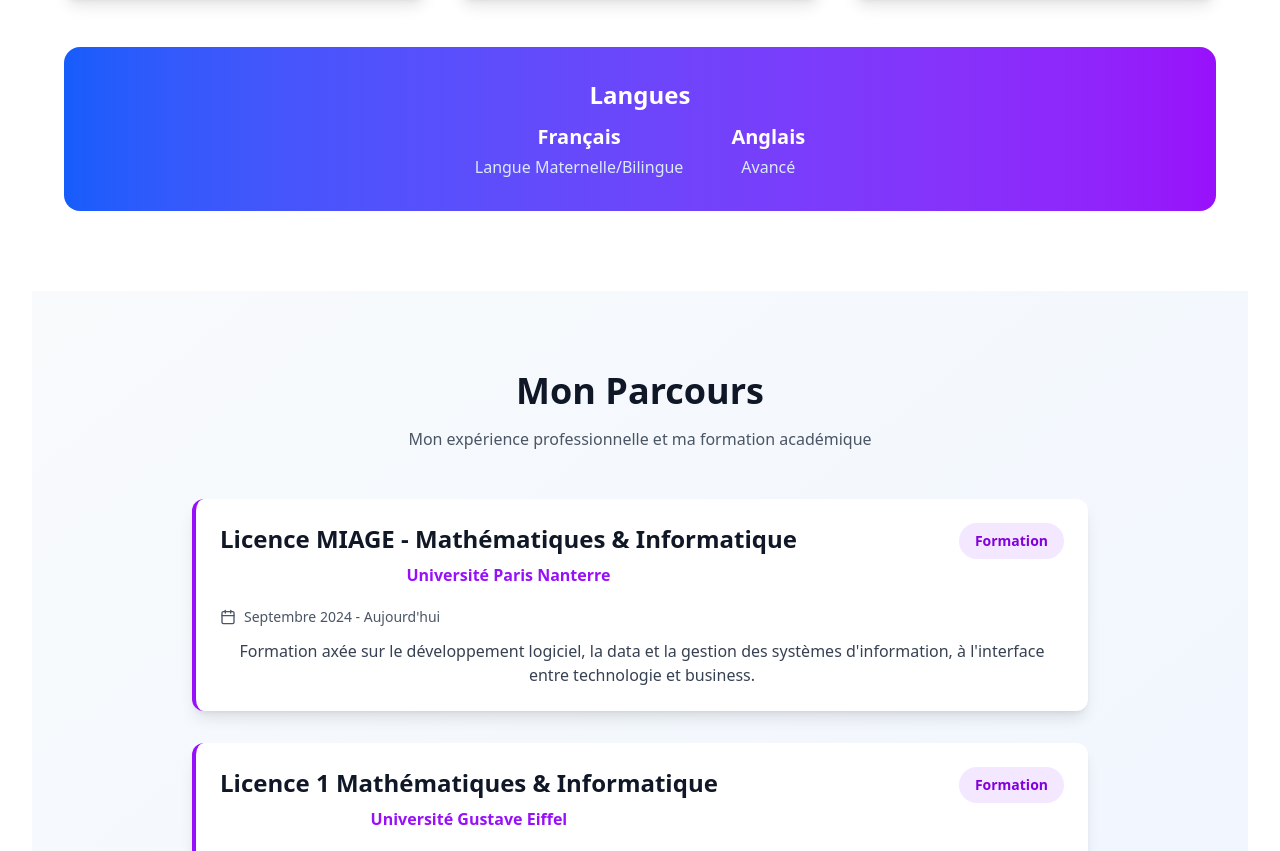
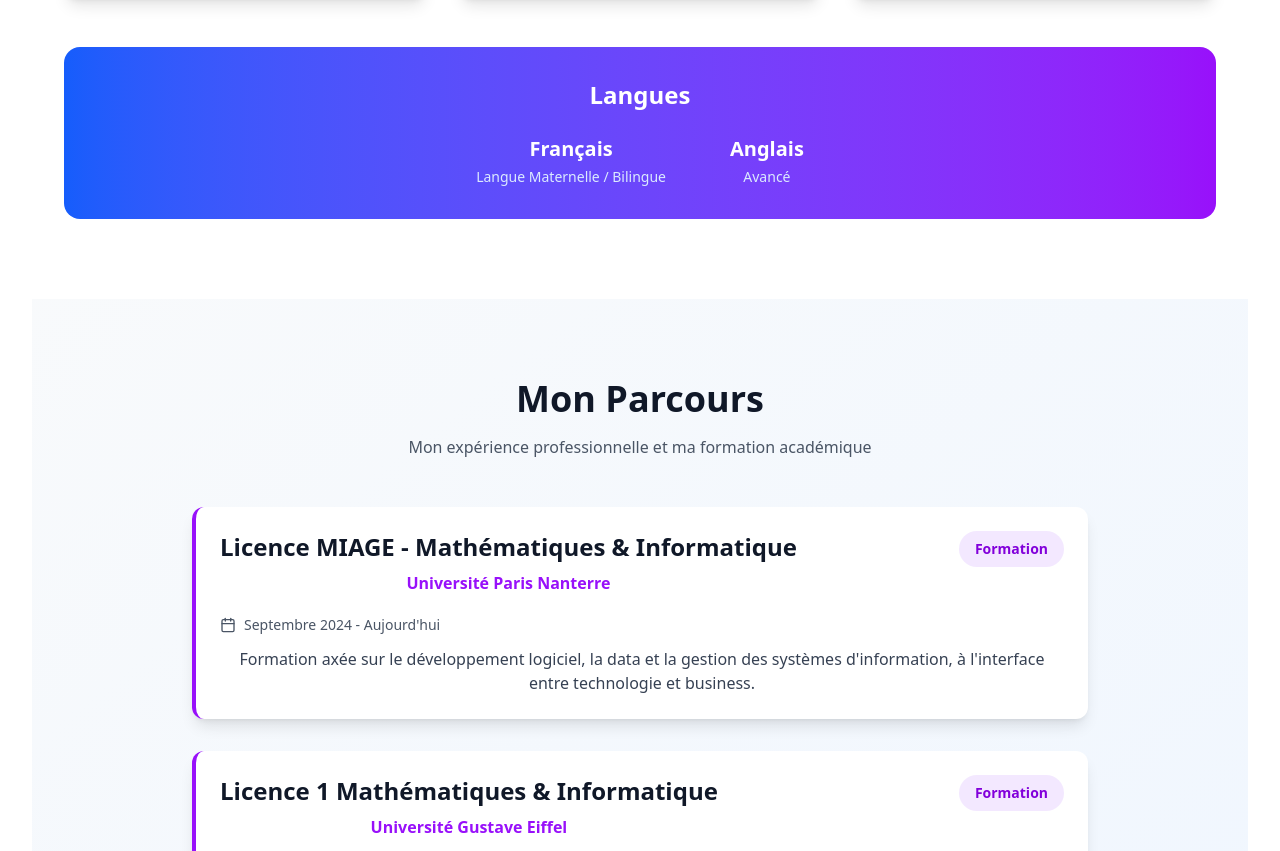
Before and after one commit to Rayanemksm1/portfolio, a React (Vite) app: page / in a window 1280 px wide. Shown: the part 4314-5165 px from the top of the page. Built offline with nearby package versions, Linux system fonts and the light colour scheme.

Commit message:
Refactor language section layout in portfolio

```diff
--- a/src/portfolio.tsx
+++ b/src/portfolio.tsx
@@ -375,18 +375,23 @@ export default function Portfolio() {
             ))}
           </div>
           <div className="mt-12 bg-gradient-to-r from-blue-600 to-purple-600 p-8 rounded-2xl text-white text-center">
-            <h3 className="text-2xl font-bold mb-3">Langues</h3>
-            <div className="flex justify-center gap-12 flex-wrap">
-              <div>
-                <p className="text-xl font-semibold mb-1">Français</p>
-                <p className="text-blue-100">Langue Maternelle/Bilingue</p>
-              </div>
-              <div>
-                <p className="text-xl font-semibold mb-1">Anglais</p>
-                <p className="text-blue-100">Avancé</p>
+              <h3 className="text-2xl font-bold mb-6">Langues</h3>
+
+              <div className="flex justify-center items-start gap-16 flex-wrap">
+
+                <div className="flex flex-col items-center">
+                  <p className="text-xl font-semibold mb-1">Français</p>
+                  <p className="text-blue-100 text-sm">Langue Maternelle / Bilingue</p>
+                </div>
+
+                <div className="flex flex-col items-center">
+                  <p className="text-xl font-semibold mb-1">Anglais</p>
+                  <p className="text-blue-100 text-sm">Avancé</p>
+                </div>
+
               </div>
             </div>
-          </div>
+
         </div>
       </section>
 
```
